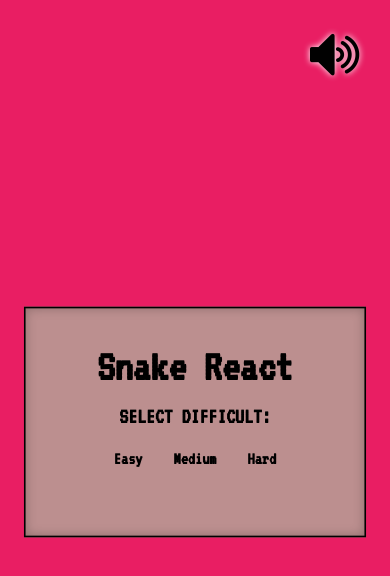
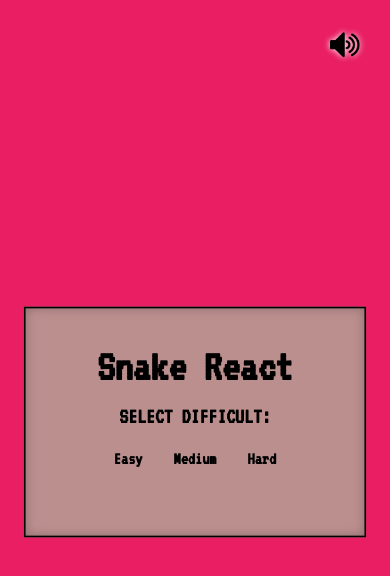
Before and after one commit to Fedex159/snake-react, a React (Create React App) app: page / in a window 390 px wide. Shown: the top 576 px of the page. Built offline with nearby package versions, Linux system fonts and the light colour scheme.

Commit message:
add mediaquery for audiocontrol

```diff
--- a/src/components/Home/AudioControl/AudioControl.module.css
+++ b/src/components/Home/AudioControl/AudioControl.module.css
@@ -12,3 +12,9 @@
 .container img:hover {
   cursor: pointer;
 }
+
+@media screen and (max-width: 500px) {
+  .container img {
+    width: 30px;
+  }
+}
```
